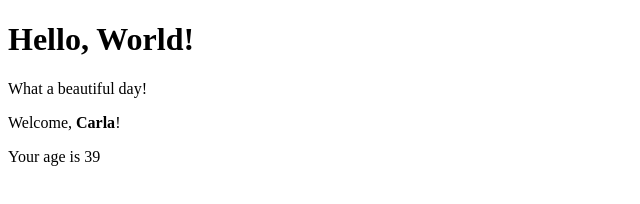
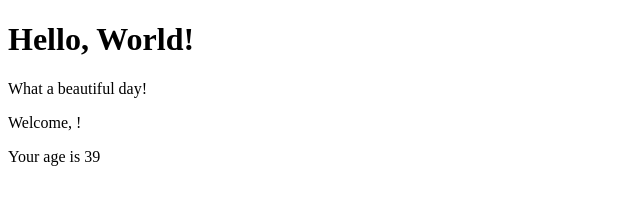
Before and after one commit to ameted83/React-exercises, a React (Create React App) app: page / in a window 1280 px wide. Shown: the top 204 px of the page, without its empty margins (0-640 px from the left). Built offline with nearby package versions, Linux system fonts and the light colour scheme.

Commit message:
Update App.js

```diff
--- a/src/App.js
+++ b/src/App.js
@@ -4,10 +4,11 @@ import Welcome from "./Welcome";
 
 export class App extends React.Component {
   render() {
+    const name=<strong>{this.props.name}</strong>
     return (
       <div>
         <Hello />
-        <Welcome name="Carla" />
+        <Welcome name={name} />
       </div>
     );
   }
```
